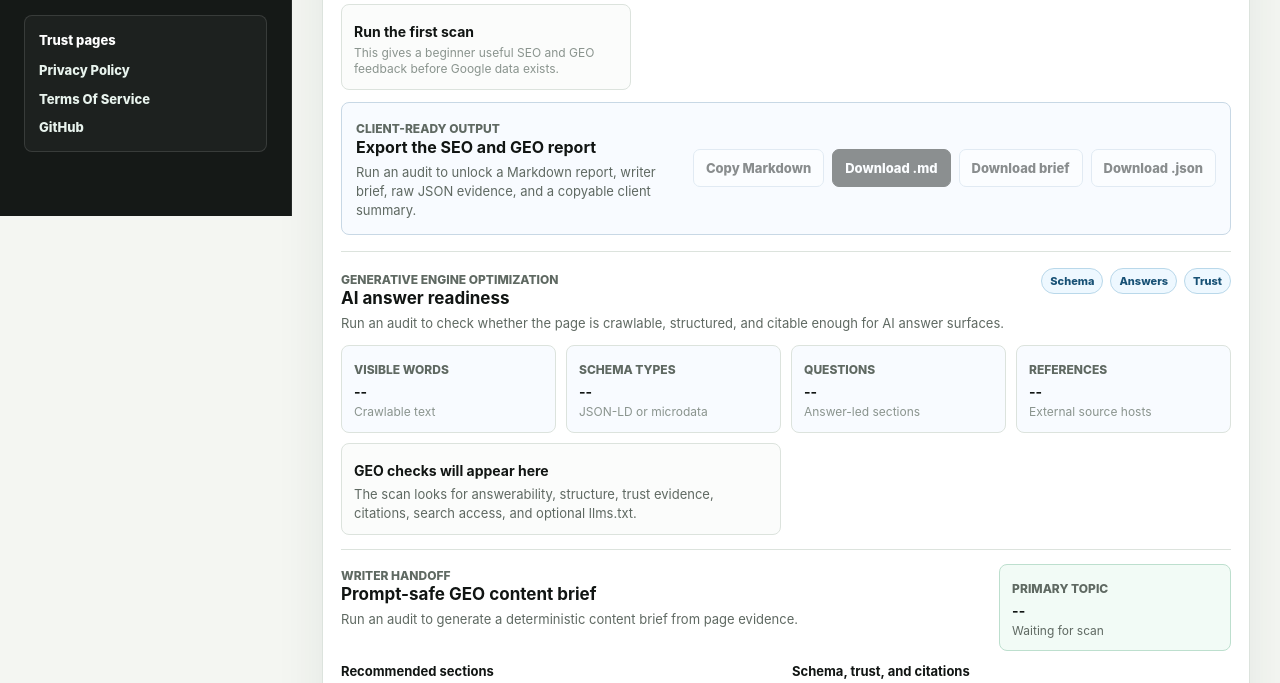
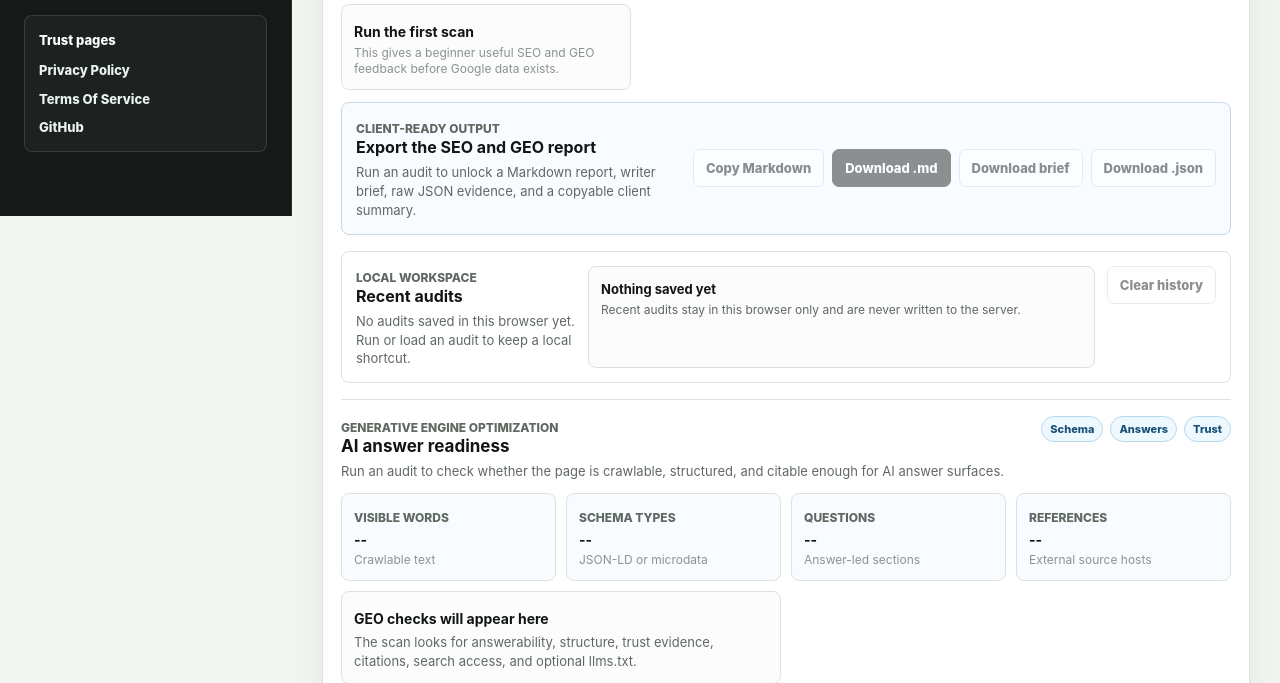
Before and after one commit to Lumo016/open-seo-growth, a Flask app: page / in a window 1280 px wide. Shown: the part 584-1267 px from the top of the page. Run offline with Flask 3, Linux system fonts and the light colour scheme; some libraries are stand-ins or nearby versions.

Commit message:
Add browser-local audit history

```diff
--- a/static/app.js
+++ b/static/app.js
@@ -9,6 +9,9 @@ const state = {
   simulatorStep: 0,
 };
 
+const AUDIT_HISTORY_KEY = "openSeoGrowth.auditHistory.v1";
+const AUDIT_HISTORY_LIMIT = 8;
+
 function showToast(message, type = "") {
   const el = $("toast");
   el.textContent = message;
@@ -145,6 +148,165 @@ function fileSlug(value) {
   } catch {
     return "seo-geo-audit";
   }
+}
+
+function stableHash(value) {
+  const text = String(value || "audit");
+  let hash = 0;
+  for (let index = 0; index < text.length; index += 1) {
+    hash = ((hash << 5) - hash) + text.charCodeAt(index);
+    hash |= 0;
+  }
+  return Math.abs(hash).toString(36);
+}
+
+function normalizeAuditUrl(value) {
+  try {
+    return new URL(value).href;
+  } catch {
+    return String(value || "audit");
+  }
+}
+
+function auditHistoryId(audit) {
+  return stableHash(normalizeAuditUrl(audit?.audited_url || audit?.summary?.final_url || "audit"));
+}
+
+function auditStorageAvailable() {
+  try {
+    const key = `${AUDIT_HISTORY_KEY}.test`;
+    window.localStorage.setItem(key, "1");
+    window.localStorage.removeItem(key);
+    return true;
+  } catch {
+    return false;
+  }
+}
+
+function readAuditHistory() {
+  if (!auditStorageAvailable()) return [];
+  try {
+    const parsed = JSON.parse(window.localStorage.getItem(AUDIT_HISTORY_KEY) || "[]");
+    return Array.isArray(parsed)
+      ? parsed.filter((item) => item?.id && item?.audit).slice(0, AUDIT_HISTORY_LIMIT)
+      : [];
+  } catch {
+    return [];
+  }
+}
+
+function writeAuditHistory(items) {
+  if (!auditStorageAvailable()) return false;
+  try {
+    window.localStorage.setItem(AUDIT_HISTORY_KEY, JSON.stringify(items.slice(0, AUDIT_HISTORY_LIMIT)));
+    return true;
+  } catch {
+    return false;
+  }
+}
+
+function saveAuditToHistory(audit) {
+  if (!audit?.audited_url) return false;
+  const summary = audit.summary || {};
+  const geo = audit.geo_report || {};
+  const id = auditHistoryId(audit);
+  const item = {
+    id,
+    saved_at: new Date().toISOString(),
+    audited_url: audit.audited_url,
+    final_url: summary.final_url || audit.audited_url,
+    title: summary.title || "",
+    score: audit.score ?? null,
+    grade: audit.grade || "",
+    geo_score: geo.score ?? null,
+    geo_grade: geo.grade || "",
+    demo: Boolean(audit.demo),
+    audit,
+  };
+  const next = [item, ...readAuditHistory().filter((entry) => entry.id !== id)];
+  return writeAuditHistory(next);
+}
+
+function formatHistoryDate(value) {
+  const date = new Date(value);
+  if (Number.isNaN(date.getTime())) return "saved recently";
+  return date.toLocaleString("en", {
+    month: "short",
+    day: "numeric",
+    hour: "numeric",
+    minute: "2-digit",
+  });
+}
+
+function auditHistoryTitle(item) {
+  return item.title || item.audited_url || "Untitled audit";
+}
+
+function auditHistoryMeta(item) {
+  const seo = item.score === null || item.score === undefined ? "-" : item.score;
+  const geo = item.geo_score === null || item.geo_score === undefined ? "-" : item.geo_score;
+  const mode = item.demo ? "Sample" : "Live URL";
+  return `${mode} | SEO ${seo} ${item.grade || ""} | GEO ${geo} ${item.geo_grade || ""}`;
+}
+
+function renderAuditHistory() {
+  const summary = $("auditHistorySummary");
+  const list = $("auditHistoryList");
+  const clearButton = $("clearAuditHistoryBtn");
+  if (!summary || !list || !clearButton) return;
+
+  if (!auditStorageAvailable()) {
+    summary.textContent = "Recent audits are unavailable because browser storage is blocked.";
+    list.innerHTML = "";
+    clearButton.disabled = true;
+    return;
+  }
+
+  const items = readAuditHistory();
+  clearButton.disabled = items.length === 0;
+  if (!items.length) {
+    summary.textContent = "No audits saved in this browser yet. Run or load an audit to keep a local shortcut.";
+    list.innerHTML = `
+      <article class="audit-history-empty">
+        <strong>Nothing saved yet</strong>
+        <small>Recent audits stay in this browser only and are never written to the server.</small>
+      </article>
+    `;
+    return;
+  }
+
+  const activeId = state.audit ? auditHistoryId(state.audit) : "";
+  summary.textContent = `${items.length} saved audit${items.length === 1 ? "" : "s"}. Saved only in this browser.`;
+  list.innerHTML = items.map((item) => `
+    <button class="audit-history-row ${item.id === activeId ? "active" : ""}" type="button" data-history-id="${escapeHtml(item.id)}">
+      <span>${escapeHtml(formatHistoryDate(item.saved_at))}</span>
+      <strong>${escapeHtml(auditHistoryTitle(item))}</strong>
+      <small>${escapeHtml(auditHistoryMeta(item))}</small>
+      <em>${escapeHtml(item.audited_url || item.final_url || "-")}</em>
+    </button>
+  `).join("");
+}
+
+function loadAuditFromHistory(id) {
+  const item = readAuditHistory().find((entry) => entry.id === id);
+  if (!item?.audit) {
+    showToast("That saved audit is no longer available.", "error");
+    renderAuditHistory();
+    return;
+  }
+  $("auditUrlInput").value = item.audit.audited_url || item.audited_url || "";
+  if (!$("targetInput").value) $("targetInput").value = item.audit.audited_url || item.audited_url || "";
+  renderAudit(item.audit, { persist: false });
+  updateGoogleLauncher();
+  showToast("Recent audit restored.");
+}
+
+function clearAuditHistory() {
+  if (auditStorageAvailable()) {
+    window.localStorage.removeItem(AUDIT_HISTORY_KEY);
+  }
+  renderAuditHistory();
+  showToast("Recent audits cleared.");
 }
 
 function markdownList(items, emptyText) {
@@ -1149,6 +1311,7 @@ function renderAuditEmpty() {
   `;
   $("auditChecklist").innerHTML = "";
   renderGeoEmpty();
+  renderAuditHistory();
 }
 
 function renderGeoEmpty() {
@@ -1288,7 +1451,7 @@ function renderGeoReport(geo) {
   renderContentBrief(geo.content_brief);
 }
 
-function renderAudit(audit) {
+function renderAudit(audit, options = {}) {
   state.audit = audit;
   setExportReady(true);
   setActionExportReady();
@@ -1416,6 +1579,8 @@ function renderAudit(audit) {
     </article>
   `).join("");
   updateSteps();
+  if (options.persist !== false) saveAuditToHistory(audit);
+  renderAuditHistory();
   setActiveView("auditView");
 }
 
@@ -1918,6 +2083,11 @@ function wireEvents() {
   $("refreshConnectionsBtn").addEventListener("click", refreshConnections);
   $("demoBtn").addEventListener("click", loadDemo);
   $("sampleAuditBtn").addEventListener("click", loadSampleAudit);
+  $("auditHistoryList").addEventListener("click", (event) => {
+    const row = event.target.closest("[data-history-id]");
+    if (row) loadAuditFromHistory(row.dataset.historyId);
+  });
+  $("clearAuditHistoryBtn").addEventListener("click", clearAuditHistory);
   $("copyWebsiteBtn").addEventListener("click", copyWebsite);
   $("copyReadinessBtn").addEventListener("click", copyReadinessChecklist);
   $("copyBeginnerPlanBtn").addEventListener("click", copyBeginnerSetupPlan);
--- a/static/styles.css
+++ b/static/styles.css
@@ -604,6 +604,90 @@ select {
   justify-content: flex-end;
 }
 
+.audit-history-panel {
+  display: grid;
+  grid-template-columns: minmax(220px, 0.42fr) minmax(0, 1fr) auto;
+  gap: 12px;
+  align-items: stretch;
+  margin: 0 0 16px;
+  padding: 14px;
+  border: 1px solid var(--line);
+  border-radius: 8px;
+  background: #ffffff;
+}
+
+.audit-history-copy h3 {
+  margin: 0;
+  font-size: 16px;
+}
+
+.audit-history-copy p {
+  margin: 6px 0 0;
+  color: var(--muted);
+  font-size: 13px;
+  line-height: 1.45;
+}
+
+.audit-history-list {
+  display: grid;
+  gap: 8px;
+  min-width: 0;
+}
+
+.audit-history-row,
+.audit-history-empty {
+  width: 100%;
+  min-width: 0;
+  border: 1px solid var(--line);
+  border-radius: 8px;
+  background: var(--surface-raised);
+  padding: 10px 12px;
+  text-align: left;
+}
+
+.audit-history-row {
+  cursor: pointer;
+  color: var(--ink);
+}
+
+.audit-history-row:hover,
+.audit-history-row.active {
+  border-color: #9bd8ba;
+  background: #f2fbf6;
+}
+
+.audit-history-row span,
+.audit-history-row small,
+.audit-history-row em,
+.audit-history-empty small {
+  display: block;
+  color: var(--muted);
+  font-size: 12px;
+  line-height: 1.35;
+}
+
+.audit-history-row strong,
+.audit-history-empty strong {
+  display: block;
+  margin: 4px 0;
+  overflow-wrap: anywhere;
+  font-size: 13px;
+  line-height: 1.3;
+}
+
+.audit-history-row em {
+  margin-top: 4px;
+  overflow-wrap: anywhere;
+  color: var(--subtle);
+  font-style: normal;
+}
+
+.audit-history-actions {
+  display: flex;
+  align-items: flex-start;
+  justify-content: flex-end;
+}
+
 .report-action {
   min-height: 38px;
   border: 1px solid #c8d8e5;
@@ -2057,6 +2141,7 @@ select {
   .command-panel,
   .workflow-grid,
   .report-export-panel,
+  .audit-history-panel,
   .growth-report-panel,
   .action-export-panel,
   .opportunity-grid,
@@ -2082,6 +2167,7 @@ select {
   .report-actions,
   .growth-report-actions,
   .action-export-actions,
+  .audit-history-actions,
   .readiness-actions {
     justify-content: flex-start;
   }
--- a/templates/index.html
+++ b/templates/index.html
@@ -145,6 +145,17 @@
                 <button id="downloadMarkdownBtn" class="report-action primary" type="button" disabled>Download .md</button>
                 <button id="downloadBriefBtn" class="report-action" type="button" disabled>Download brief</button>
                 <button id="downloadJsonBtn" class="report-action" type="button" disabled>Download .json</button>
+              </div>
+            </section>
+            <section class="audit-history-panel" aria-labelledby="auditHistoryTitle">
+              <div class="audit-history-copy">
+                <span class="section-kicker">Local workspace</span>
+                <h3 id="auditHistoryTitle">Recent audits</h3>
+                <p id="auditHistorySummary">No audits saved in this browser yet.</p>
+              </div>
+              <div id="auditHistoryList" class="audit-history-list"></div>
+              <div class="audit-history-actions">
+                <button id="clearAuditHistoryBtn" class="report-action" type="button" disabled>Clear history</button>
               </div>
             </section>
             <section class="geo-report">
```
Also changed, not shown: docs/architecture.md (+2 -0 lines), docs/runtime-demo.md (+6 -0 lines), README.md, 1 other file.
